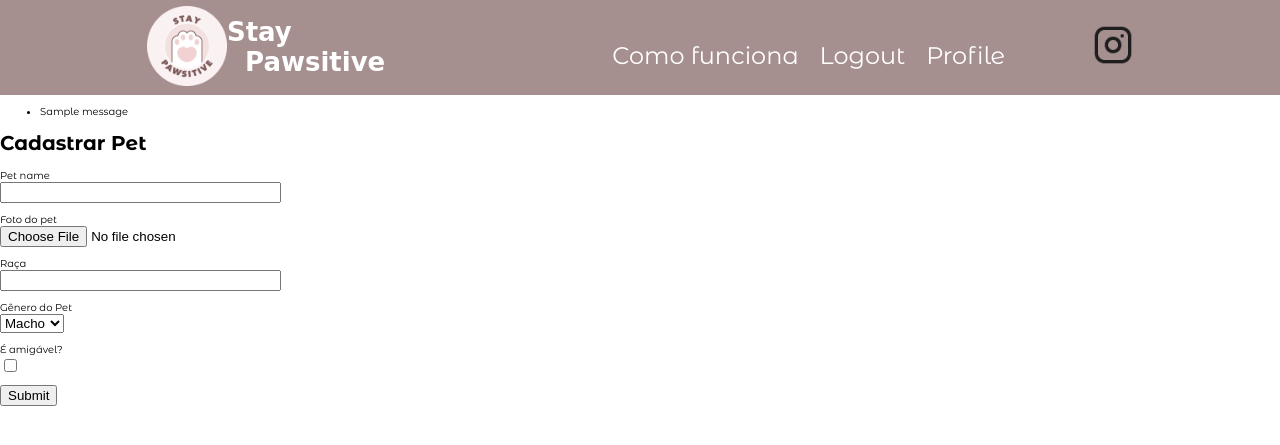
After one commit to DisistiNao/StayPawsitive, a Flask app: page /new_pet in a window 1280 px wide. The commit adds this page. Shown: the top 445 px of the page. Run offline with Flask 3, Linux system fonts and the light colour scheme; a user stored in the database is signed in; tables that the repository leaves empty hold one stand-in row (values such as "Sample post"); one stand-in notice (Sample message) is shown; some libraries are stand-ins or nearby versions; some web fonts are replaced.

Commit message:
walk and pet routes added

```diff
--- a/app/forms.py
+++ b/app/forms.py
@@ -3,8 +3,8 @@ from flask_wtf import FlaskForm
 from flask_uploads import UploadSet, IMAGES
 from flask_wtf.file import FileField, FileAllowed
 
-from wtforms import StringField, PasswordField, BooleanField, SubmitField, DateField
-from wtforms.validators import ValidationError, DataRequired, Email, EqualTo, Length, Regexp
+from wtforms import SelectField, DateField, IntegerField, StringField, PasswordField, BooleanField, SubmitField, DateField, TimeField
+from wtforms.validators import ValidationError, DataRequired, Email, EqualTo, Length, Regexp, NumberRange
 from wtforms import TextAreaField
 from wtforms.validators import Length
 
@@ -14,7 +14,7 @@ from werkzeug.datastructures import  FileStorage
 import sqlalchemy as sa
 from app import db, photos
 from app.models import User
-from datetime import datetime, date
+from datetime import datetime, date, time
 
 class LoginForm(FlaskForm):
     username = StringField('Username', validators=[DataRequired()])
@@ -100,3 +100,34 @@ class EditProfileForm(FlaskForm):
             User.username == username.data))
         if user is not None:
             raise ValidationError('Please use a different username.')
+
+
+class PossibleWalkForm(FlaskForm):
+    max_pets = IntegerField('Número máximo de pets', validators = [DataRequired(),
+        NumberRange(min=1, message="O número deve ser maior ou igual a 1.")])
+    date = DateField('Data para a caminhada', validators = [DataRequired()])
+    start_hour = TimeField('Horário de inicio da caminhada', format='%H:%M', validators=[DataRequired()])
+    end_hour = TimeField('Horário de término da caminhada', format='%H:%M', validators=[DataRequired()])
+    submit = SubmitField('Submit')
+
+    def validate_date(self, field):
+        if field.data < date.today():
+            raise ValidationError("A data não pode ser anterior ao dia de hoje.")
+
+    def validate_end_hour(self, field):
+        if self.start_hour.data and field.data:
+            if field.data <= form.start_hour.data:
+                raise ValidationError("O horário de término deve ser após o horário de início.")
+
+class PetForm(FlaskForm):
+    name = StringField('Pet name', validators = [DataRequired()])
+    photo = FileField('Foto do pet', validators=[FileAllowed(photos, 'Somente imagens são aceitas!')])
+    breed = StringField('Raça', validators = [DataRequired()])
+    sex = SelectField(
+        'Gênero do Pet',
+        choices=[
+            ('male', 'Macho'),
+            ('female', 'Fêmea')
+        ], validators=[DataRequired()])
+    friendly = BooleanField('É amigável?', validators=[DataRequired()])
+    submit = SubmitField('Submit')
--- a/app/routes.py
+++ b/app/routes.py
@@ -8,7 +8,7 @@ from werkzeug.utils import secure_filename
 import sqlalchemy as sa
 
 from app import app, db, photos
-from app.forms import LoginForm, RegistrationForm, EditProfileForm
+from app.forms import LoginForm, RegistrationForm, EditProfileForm, PetForm, PossibleWalkForm
 from app.models import User
 
 from datetime import datetime
@@ -122,3 +122,64 @@ def edit_profile():
         form.about_me.data = current_user.about_me
     return render_template('edit_profile.html', title='Edit Profile',
                            form=form)
+
+
+@app.route('/new_pet', methods=['GET', 'POST'])
+@login_required
+def new_pet():
+    form = PetForm()
+    if form.validate_on_submit():
+
+        # current_user.username = form.username.data
+
+
+        # if form.image.data:
+        #     f = form.image.data
+        #     uploaded_filename = secure_filename(f.filename)
+        #     _, file_extension = os.path.splitext(uploaded_filename)
+        #     filename = "{}{}".format(current_user.username, file_extension)
+
+        #     f.save(os.path.join(os.path.dirname(__file__),'static','avatar', filename))
+        #     current_user.avatar = "avatar/{}".format(filename)
+
+        # db.session.commit()
+        # flash('Your changes have been saved.')
+
+        return redirect(url_for('new_pet'))
+    # elif request.method == 'GET':
+    #     form.name.data = current_user.username
+    #     form.about_me.data = current_user.about_me
+    return render_template('new_pet.html', title='Cadastrar Pet',
+                           form=form)
+
+@app.route('/new_walk', methods=['GET', 'POST'])
+@login_required
+def new_walk():
+    form = PossibleWalkForm()
+    if form.validate_on_submit():
+
+        # current_user.username = form.username.data
+
+
+        # if form.image.data:
+        #     f = form.image.data
+        #     uploaded_filename = secure_filename(f.filename)
+        #     _, file_extension = os.path.splitext(uploaded_filename)
+        #     filename = "{}{}".format(current_user.username, file_extension)
+
+        #     f.save(os.path.join(os.path.dirname(__file__),'static','avatar', filename))
+        #     current_user.avatar = "avatar/{}".format(filename)
+
+        # db.session.commit()
+        # flash('Your changes have been saved.')
+
+        return redirect(url_for('new_walk'))
+    # elif request.method == 'GET':
+    #     form.name.data = current_user.username
+    #     form.about_me.data = current_user.about_me
+    return render_template('new_walk.html', title='Cadastrar Passeio',
+                           form=form)
+
+
+# @app.route('/create_walk', methods=['GET', 'POST'])
+# @login_required
--- /dev/null
+++ b/app/templates/new_pet.html
@@ -0,0 +1,59 @@
+{% extends "base.html" %}
+
+{% block content %}
+
+    {% with messages = get_flashed_messages() %}
+    {% if messages %}
+    <ul>
+        {% for message in messages %}
+        <li>{{ message }}</li>
+        {% endfor %}
+    </ul>
+    {% endif %}
+    {% endwith %}
+    <h1>Cadastrar Pet</h1>
+    <form action="" method="post" enctype="multipart/form-data">
+        {{ form.hidden_tag() }}
+        <p>
+            {{ form.name.label }}<br>
+            {{ form.name(size=32) }}<br>
+            {% for error in form.name.errors %}
+            <span style="color: red;">[{{ error }}]</span>
+            {% endfor %}
+        </p>
+
+        <p>
+            {{ form.photo.label }}<br>
+            {{ form.photo }}<br>
+            {% for error in form.photo.errors %}
+            <span style="color: red;">[{{ error }}]</span>
+            {% endfor %}
+        </p>
+
+        <p>
+            {{ form.breed.label }}<br>
+            {{ form.breed(size=32) }}<br>
+            {% for error in form.breed.errors %}
+            <span style="color: red;">[{{ error }}]</span>
+            {% endfor %}
+        </p>
+
+        <p>
+            {{ form.sex.label }}<br>
+            {{ form.sex(size=1) }}<br>
+            {% for error in form.sex.errors %}
+            <span style="color: red;">[{{ error }}]</span>
+            {% endfor %}
+        </p>
+
+        <p>
+            {{ form.friendly.label }}<br>
+            {{ form.friendly(size=32) }}<br>
+            {% for error in form.friendly.errors %}
+            <span style="color: red;">[{{ error }}]</span>
+            {% endfor %}
+        </p>
+
+        <p>{{ form.submit() }}</p>
+    </form>
+{% endblock %}
```
Also changed, not shown: app/models.py (+2 -19 lines), app/templates/new_walk.html (added, +51 -0 lines), app/templates/user.html (+14 -2 lines), migrations/versions/54b232db237d_changed_pet_friendly_to_boolean.py (added, +38 -0 lines), app.db.
